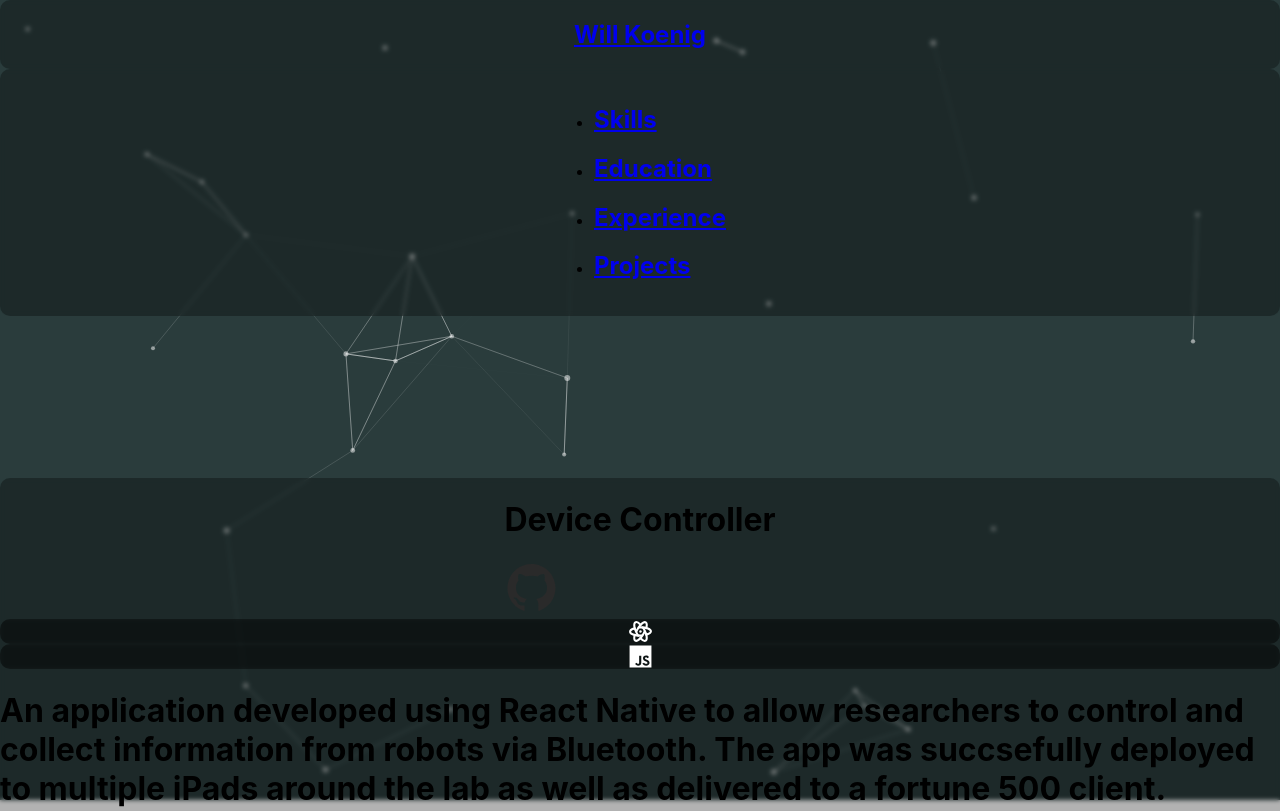
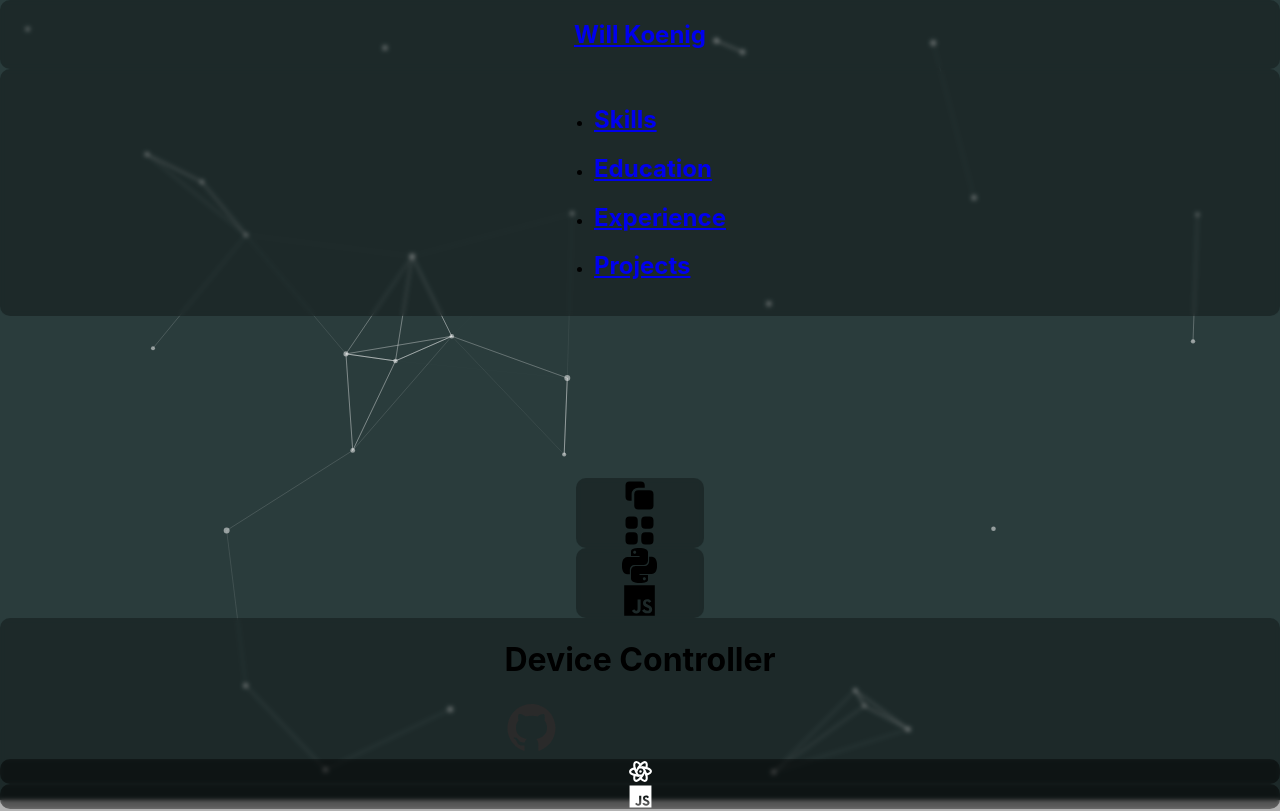
Before and after one commit to willk0814/portfolio, a React (Create React App) app: page /projects in a window 1280 px wide. Shown: the top 811 px of the page. Built offline with nearby package versions, Linux system fonts and the light colour scheme.

Commit message:
project filter started

```diff
--- a/src/Components/Pages/ProjectPage/ProjectsPage.js
+++ b/src/Components/Pages/ProjectPage/ProjectsPage.js
@@ -3,22 +3,41 @@ import React from 'react'
 // import framer motion
 import { motion } from 'framer-motion'
 
-
 // Import data and project tile component
 import { data } from '../../../assets/projectData'
 import ProjectTile from './ProjectTile'
+
+// React Icons
+import { HiMiniSquare2Stack, HiMiniSquares2X2 } from "react-icons/hi2";
+import { SiPython } from "react-icons/si";
+import { IoLogoJavascript } from "react-icons/io5";
 
 export default function ProjectsPage() {
 
   return (
     <div className='pageContainer' name='projects'>
-        <motion.h1
+        <motion.div
           className='text-white text-8xl mb-4'
           initial = {{ opacity: 0, y: '-2rem' }}
           animate = {{ opacity: 1, y: 0 }}
           transition = {{ duration: 0.5 }}>
-          Projects
-        </motion.h1>
+          <h1>Projects</h1>
+
+          <div className='flex flex-row space-x-4 justify-center my-2'>
+            {/* Change size */}
+            <div className='blurredContentContainer flex-row p-2 space-x-2'>
+              <HiMiniSquare2Stack size={35}/>
+              <HiMiniSquares2X2 size={35}/>
+            </div>
+
+            {/* Filter by language or technology */}
+            <div className='blurredContentContainer flex-row p-2 space-x-2'>
+              <SiPython size={35}/>
+              <IoLogoJavascript size={35}/>
+            </div>
+          </div>
+        </motion.div>
+
         <motion.div
           className='flex flex-wrap justify-center items-center'
           initial = {{ opacity: 0, y: '2rem' }}
```
